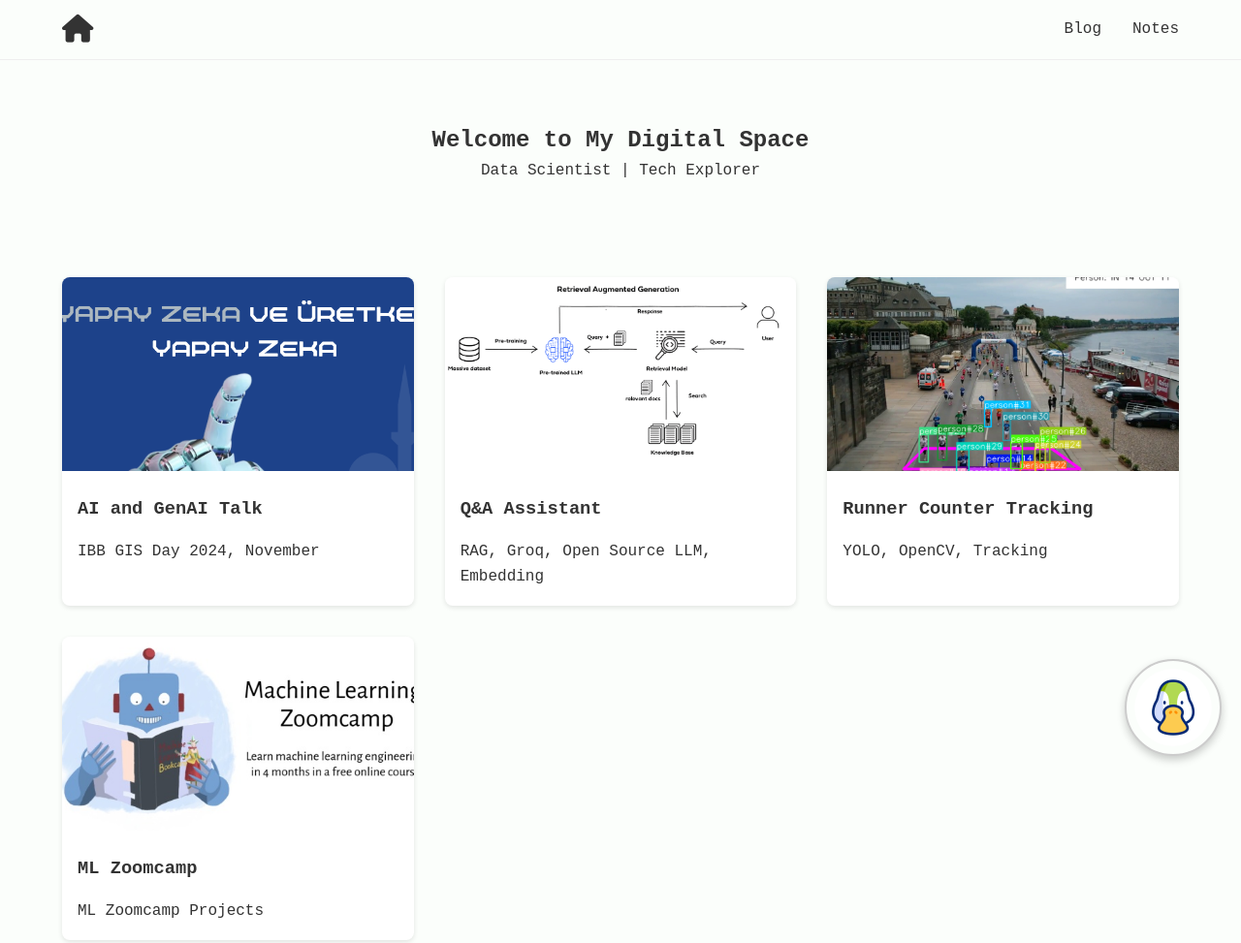
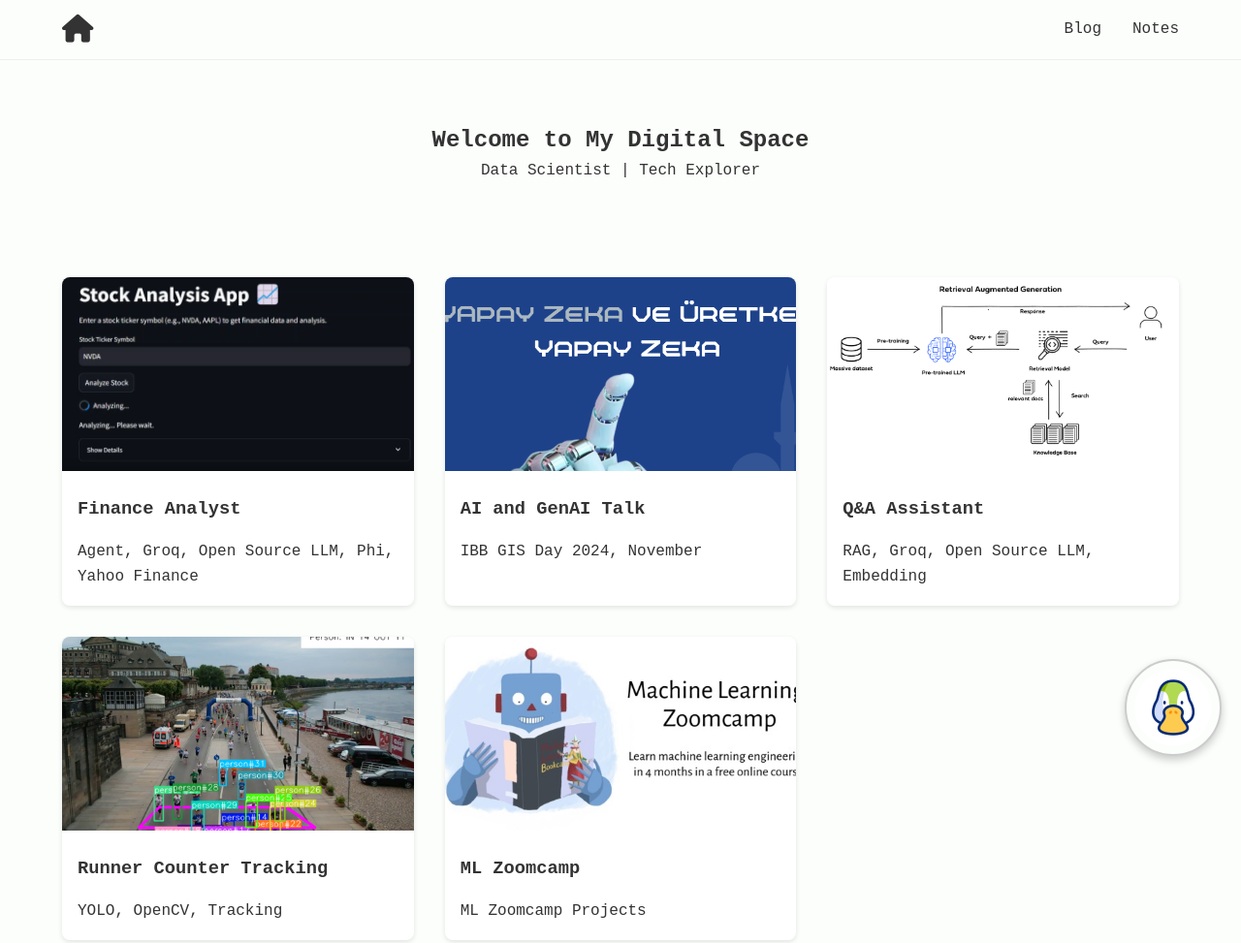
Before and after one commit to alicenkbaytop/alicenkbaytop, a plain HTML site: page index.html in a window 1280 px wide. Shown: the top 973 px of the page at 97% size. Drawn offline with Linux system fonts and the light colour scheme; no server answers.

Commit message:
new project

```diff
--- a/index.html
+++ b/index.html
@@ -21,6 +21,11 @@
 
     <section class="projects-grid">
       <!-- Project Box Template -->
+      <a href="https://github.com/alicenkbaytop/NLP/tree/main/finance-analyst" class="project-box">
+        <img src="public/images/Finance Analyst.png" alt="Project 3" />
+        <h3>Finance Analyst</h3>
+        <p>Agent, Groq, Open Source LLM, Phi, Yahoo Finance</p>
+      </a>
       <a href="https://github.com/alicenkbaytop/Presentations/blob/main/AI%20and%20GenAI.pptx" class="project-box">
         <img src="public/images/AI and GenAI presentation.PNG" alt="Presentation 1" />
         <h3>AI and GenAI Talk</h3>
```
Also changed, not shown: public/images/Finance Analyst.png (added).
